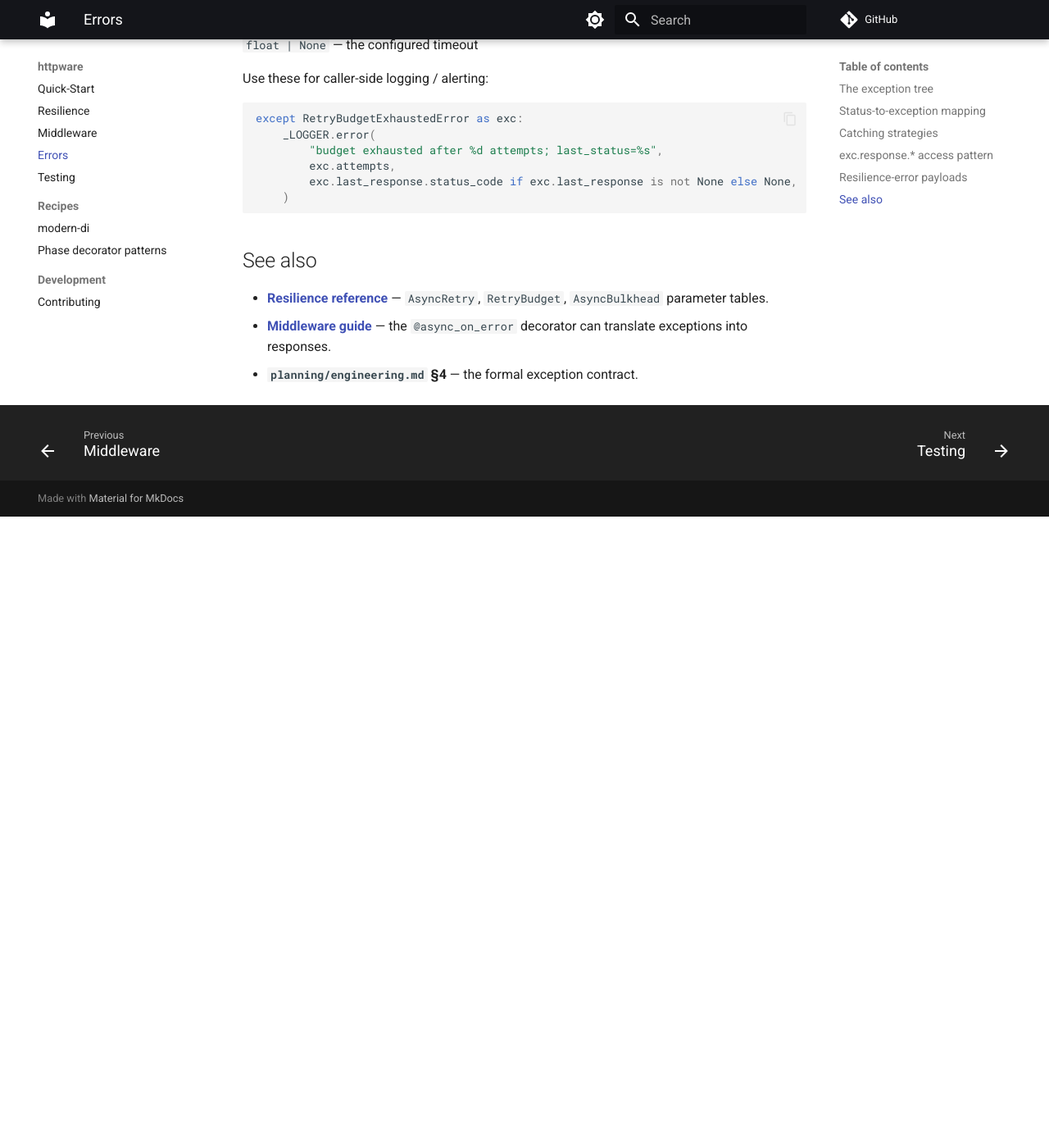
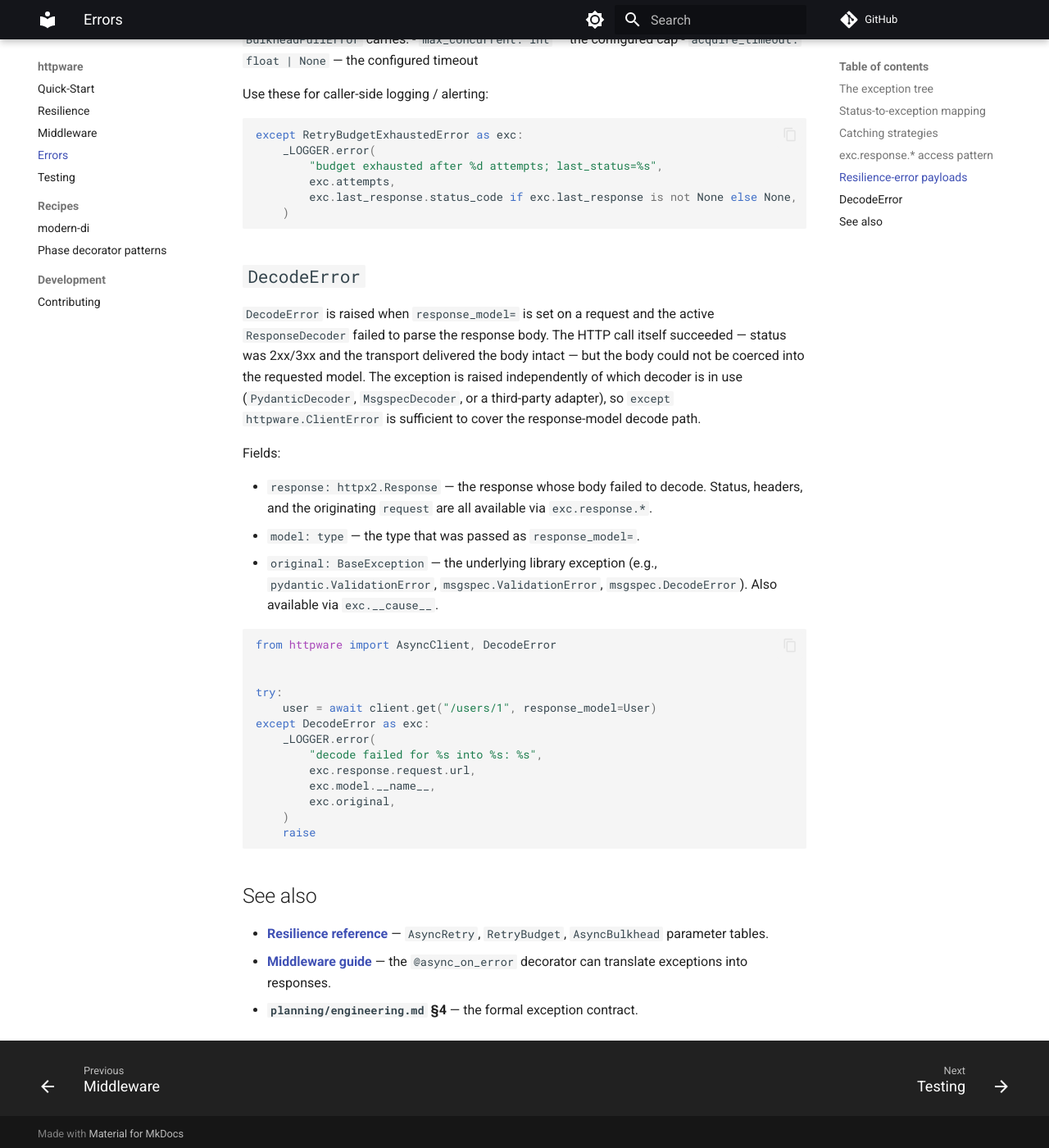
Before and after one commit to modern-python/httpware, an MkDocs documentation site: the page built from docs/errors.md, in a window 1280 px wide and 1400 px high, scrolled down 3054 px. Shown: the whole window at 82% size. Built offline with MkDocs 1.6.1 and Material for MkDocs 9.7.7, drawn with Linux system fonts in a browser that asks for light colours; comment, search, counter and statistics services are not loaded; before the commit the page ends 3684 px from its top, so only the background shows below that; some of the changed text lies outside the part shown.

Commit message:
docs: document DecodeError in the errors reference
Adds DecodeError to the exception-tree diagram and a new subsection
covering when it's raised, what fields it carries, and a minimal
except snippet.

````diff
--- a/docs/errors.md
+++ b/docs/errors.md
@@ -26,7 +26,8 @@ ClientError                          (catch-all for anything httpware raises)
 │       ├── InternalServerError     (500)
 │       └── ServiceUnavailableError (503)
 ├── RetryBudgetExhaustedError       (a retry was needed but the budget refused)
-└── BulkheadFullError                (acquire_timeout elapsed before a slot opened)
+├── BulkheadFullError                (acquire_timeout elapsed before a slot opened)
+└── DecodeError                      (response_model= decoder failed; HTTP call itself succeeded)
 ```
 
 ## Status-to-exception mapping
@@ -128,6 +129,32 @@ except RetryBudgetExhaustedError as exc:
     )
 ```
 
+## `DecodeError`
+
+`DecodeError` is raised when `response_model=` is set on a request and the active `ResponseDecoder` failed to parse the response body. The HTTP call itself succeeded — status was 2xx/3xx and the transport delivered the body intact — but the body could not be coerced into the requested model. The exception is raised independently of which decoder is in use (`PydanticDecoder`, `MsgspecDecoder`, or a third-party adapter), so `except httpware.ClientError` is sufficient to cover the response-model decode path.
+
+Fields:
+
+- `response: httpx2.Response` — the response whose body failed to decode. Status, headers, and the originating `request` are all available via `exc.response.*`.
+- `model: type` — the type that was passed as `response_model=`.
+- `original: BaseException` — the underlying library exception (e.g., `pydantic.ValidationError`, `msgspec.ValidationError`, `msgspec.DecodeError`). Also available via `exc.__cause__`.
+
+```python
+from httpware import AsyncClient, DecodeError
+
+
+try:
+    user = await client.get("/users/1", response_model=User)
+except DecodeError as exc:
+    _LOGGER.error(
+        "decode failed for %s into %s: %s",
+        exc.response.request.url,
+        exc.model.__name__,
+        exc.original,
+    )
+    raise
+```
+
 ## See also
 
 - **[Resilience reference](resilience.md)** — `AsyncRetry`, `RetryBudget`, `AsyncBulkhead` parameter tables.
````
